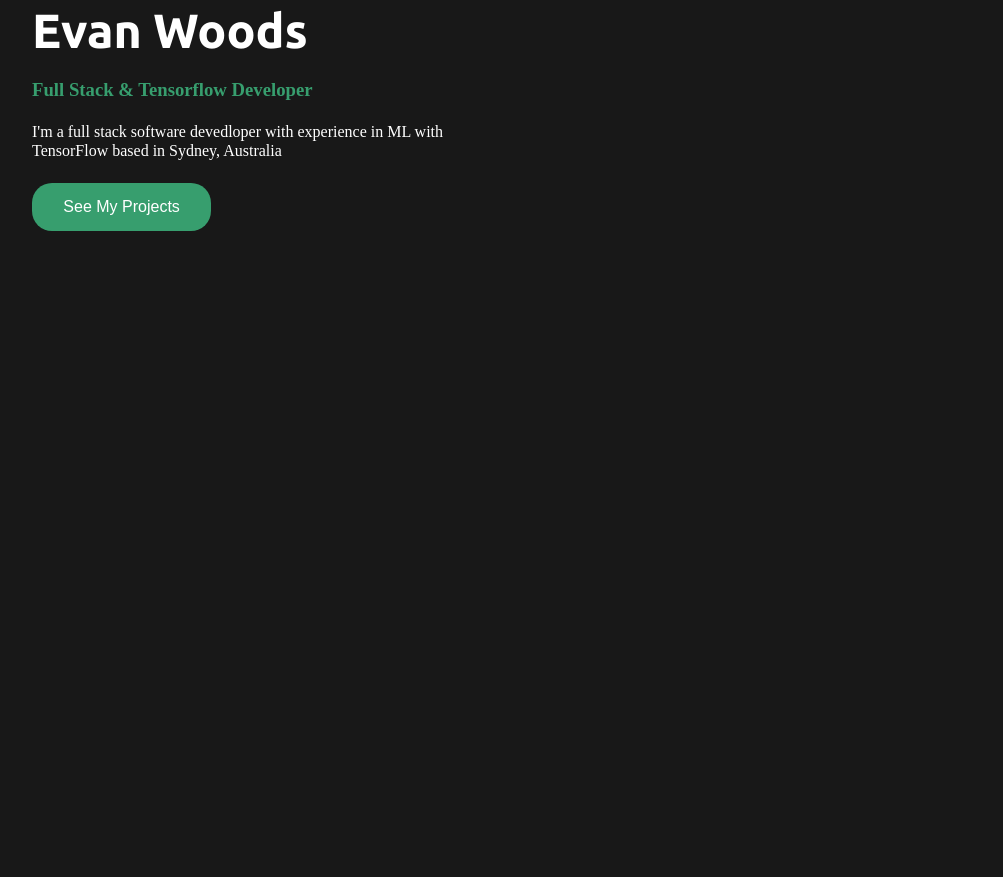
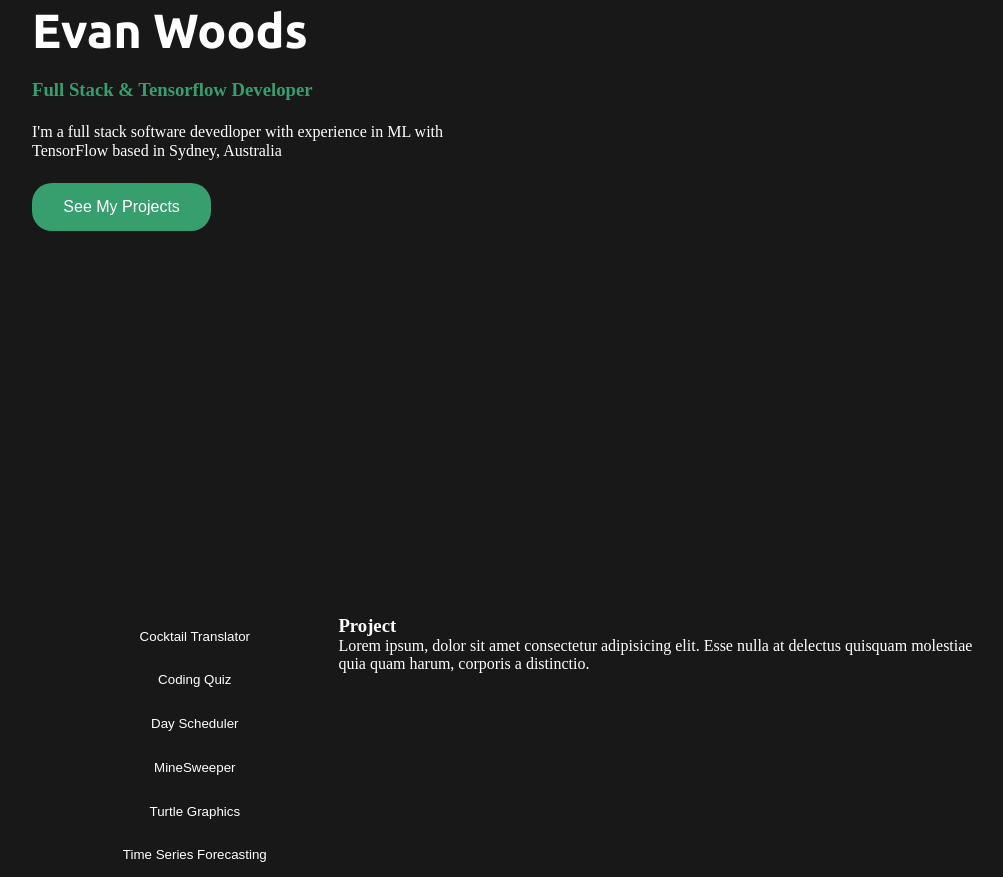
Before and after one commit to EvanCWoods/Evan-Woods-Portfolio, a plain HTML site: page index.html in a window 1280 px wide. Shown: the part 354-1231 px from the top of the page, without its empty margins (96-1099 px from the left). Before the commit the page ends 800 px from the top, so only its background shows below. Drawn offline with Linux system fonts and the light colour scheme.

Commit message:
added html and css for the projects container - js left

```diff
--- a/Develop/css/style.css
+++ b/Develop/css/style.css
@@ -87,3 +87,32 @@ header {
     background: var(--green);
     line-height: 3rem;
 }
+
+#projects-section {
+    margin-top: 30%;
+}
+#projects-container {
+    width: 70%;
+    margin: 0 15% 0 15%;
+    display: flex;
+}
+#projects-list-container {
+    width: 30%;
+}
+
+.project-button {
+    background: none;
+    border: none;
+    color: white;
+    width: 100%;
+    padding: 5% 0 5% 0;
+    line-height: 1.5rem;
+}
+.project-button:hover {
+    border: 1px solid var(--green);
+    color: var(--green);
+}
+
+#project-content {
+    padding-left: 5%;
+}
--- a/index.html
+++ b/index.html
@@ -34,6 +34,25 @@
             </div>
             <div id="intro-section-right"></div>
         </section>
+
+        <section id="projects-section">
+            <div id="projects-container">
+                <div id="projects-list-container">
+                    <ul id="projects-list">
+                        <li class="project"><button class="project-button">Cocktail Translator</button></li>
+                        <li class="project"><button class="project-button">Coding Quiz</button></li>
+                        <li class="project"><button class="project-button">Day Scheduler</button></li>
+                        <li class="project"><button class="project-button">MineSweeper</button></li>
+                        <li class="project"><button class="project-button">Turtle Graphics</button></li>
+                        <li class="project"><button class="project-button">Time Series Forecasting</button></li>
+                    </ul>
+                </div>
+                <div id="project-content">
+                    <h3 id="project-title">Project</h3>
+                    <p id="project-descripion">Lorem ipsum, dolor sit amet consectetur adipisicing elit. Esse nulla at delectus quisquam molestiae quia quam harum, corporis a distinctio.</p>
+                </div>
+            </div>
+        </section>
     </main>
 
 </body>
```
